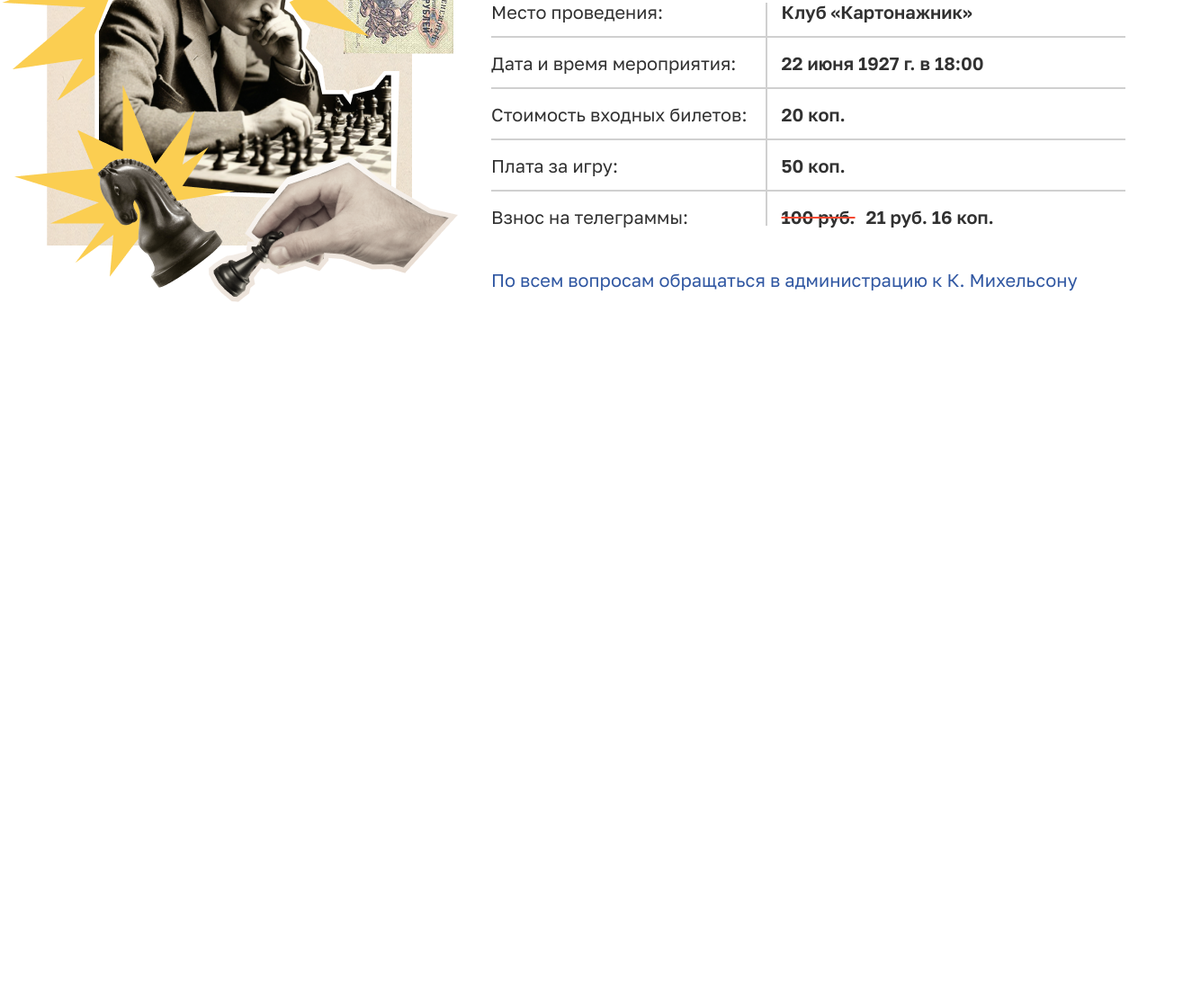
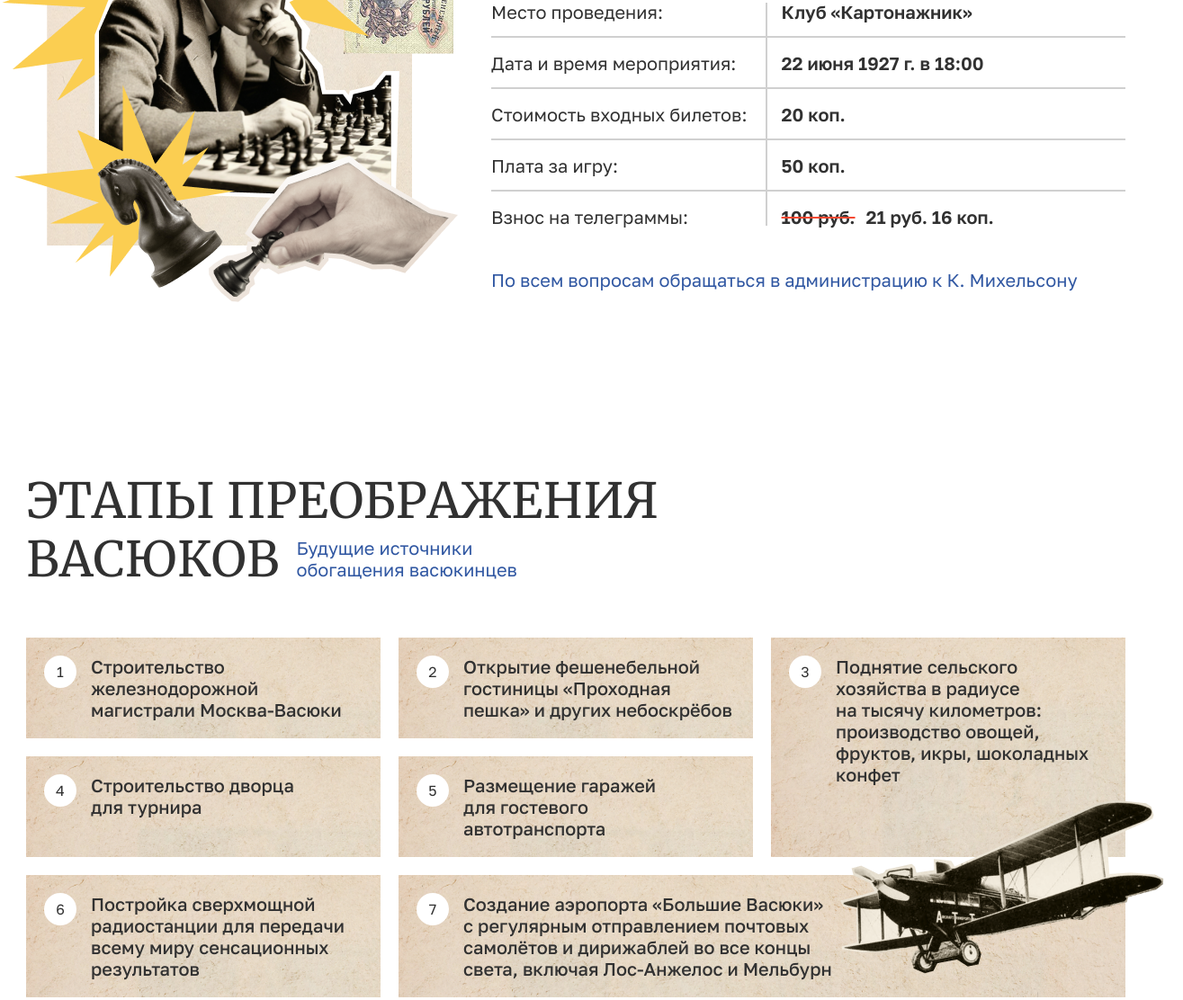
Before and after one commit to IlyaPridanov/chess, a plain HTML site: page index.html in a window 1280 px wide. Shown: the part 1359-2471 px from the top of the page at 90% size, 1315 px wide, since content can reach past the window. Before the commit the page ends 1788 px from the top, so only its background shows below. Drawn offline with Linux system fonts and the light colour scheme.

Commit message:
feat:stages-desktop

```diff
--- a/css/style.css
+++ b/css/style.css
@@ -129,6 +129,30 @@ img {
   padding: 0 19px;
   margin: 0 auto;
 }
+
+/* link */
+
+.link {
+  color: #3057A2;
+  font-size: 20px;
+  font-weight: 400;
+  line-height: 1.2;
+}
+
+.link:hover {
+  cursor: pointer;
+
+  text-decoration: none;
+  opacity: 0.6;
+}
+
+@media screen and (max-width: 576px) {
+  .link {
+    font-size: 18px;
+  }
+}
+
+/* h */
 
 .h1 {
   margin: 0;
@@ -445,7 +469,7 @@ img {
 /* event */
 
 .event {
-  margin: 106px 0;
+  margin: 106px 0 202px;
 }
 
 .event__top-caption {
@@ -556,18 +580,6 @@ img {
 
 .event__bottom-link {
   display: block;
-
-  color: #3057A2;
-  font-size: 20px;
-  font-weight: 400;
-  line-height: 1.2;
-}
-
-.event__bottom-link:hover {
-  cursor: pointer;
-
-  text-decoration: none;
-  opacity: 0.6;
 }
 
 @media screen and (max-width: 1200px) {
@@ -655,8 +667,90 @@ img {
   .event__caption {
     font-size: 28px;
   }
+}
 
-  .event__bottom-link {
-    font-size: 18px;
-  }
+/* stages */
+
+.stages__caption {
+  margin-bottom: 54px;
+
+  width: 720px;
+  max-width: 100%;
 }
+
+.stages__caption .link {
+  display: inline-block;
+  width: 280px;
+  max-width: 100%;
+  margin-left: 6px;
+
+  text-transform: none;
+  font-family: "GolosText", "Arial", sans-serif;
+}
+
+.stages__row {
+  position: relative;
+
+  display: grid;
+  grid-template-columns: 1fr 1fr 1fr;
+  gap: 20px;
+  counter-reset: stages 0;
+}
+
+.stages__row::after {
+  content: url("../img/airplane.png");
+
+  position: absolute;
+  bottom: -3px;
+  right: -64px;
+}
+
+.stages__item {
+  counter-increment: stages 1;
+  display: flex;
+  align-items: flex-start;
+  gap: 16px;
+  padding: 20px 21px 20px 20px;
+
+  background-image: url("../img/stages-bg.jpg");
+  background-position: 0 0;
+  background-size: auto;
+}
+
+.stages__item::before {
+  content: counter(stages);
+
+  flex: 0 0 36px;
+  display: flex;
+  justify-content: center;
+  align-items: center;
+  width: 36px;
+  height: 36px;
+
+  border-radius: 50%;
+  background-color: #FFFFFF;
+}
+
+.stages__item p {
+  margin: 0;
+
+  font-size: 20px;
+  font-weight: 500;
+  line-height: 1.2;
+}
+
+.stages__column {
+  display: grid;
+  grid-column: 1 / 3;
+  grid-template-columns: subgrid;
+}
+
+.stages__column + .stages__item {
+  grid-row: 1 / 3;
+  grid-column: 3 / 4;
+}
+
+.stages__row > .stages__item:last-child {
+  grid-column: 2 / 4;
+  padding: 20px 40% 20px 20px;
+}
--- a/index.html
+++ b/index.html
@@ -75,9 +75,42 @@
                 <div class="event__item-dd"><span>100 руб.</span> 21 руб. 16 коп.</div>
               </li>
             </ul>
-            <a href="#" class="event__bottom-link">
+            <a href="#" class="link event__bottom-link">
               По всем вопросам обращаться в&nbsp;администрацию к К. Михельсону
             </a>
+          </div>
+        </div>
+      </div>
+    </section>
+    <section class="stages">
+      <div class="container stages__container">
+        <h2 class="h2 stages__caption">
+          Этапы преображения Васюков
+          <a class="link" href="/">Будущие источники обогащения васюкинцев</a>
+        </h2>
+        <div class="stages__row">
+          <div class="stages__column">
+            <div class="stages__item">
+              <p>Строительство железнодорожной магистрали Москва-Васюки</p>
+            </div>
+            <div class="stages__item">
+              <p>Открытие фешенебельной гостиницы «Проходная пешка» и других небоскрёбов</p>
+            </div>
+          </div>
+          <div class="stages__item">
+            <p>Поднятие сельского хозяйства в радиусе на&nbsp;тысячу километров: производство овощей, фруктов, икры, шоколадных конфет</p>
+          </div>
+          <div class="stages__item">
+            <p>Строительство дворца для&nbsp;турнира</p>
+          </div>
+          <div class="stages__item">
+            <p>Размещение гаражей для&nbsp;гостевого автотранспорта</p>
+          </div>
+          <div class="stages__item">
+            <p>Постройка сверхмощной радиостанции для передачи всему миру сенсационных результатов</p>
+          </div>
+          <div class="stages__item">
+            <p>Создание аэропорта «Большие Васюки» с регулярным отправлением почтовых самолётов и дирижаблей во все концы света, включая Лос-Анжелос и Мельбурн</p>
           </div>
         </div>
       </div>
```
Also changed, not shown: img/airplane.png (added), img/stages-bg.jpg (added).
